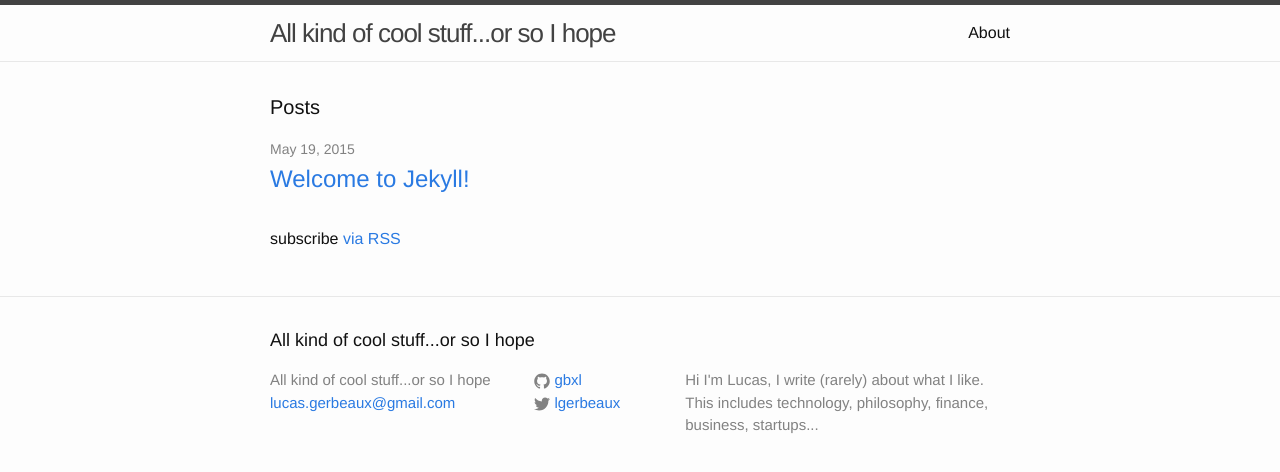
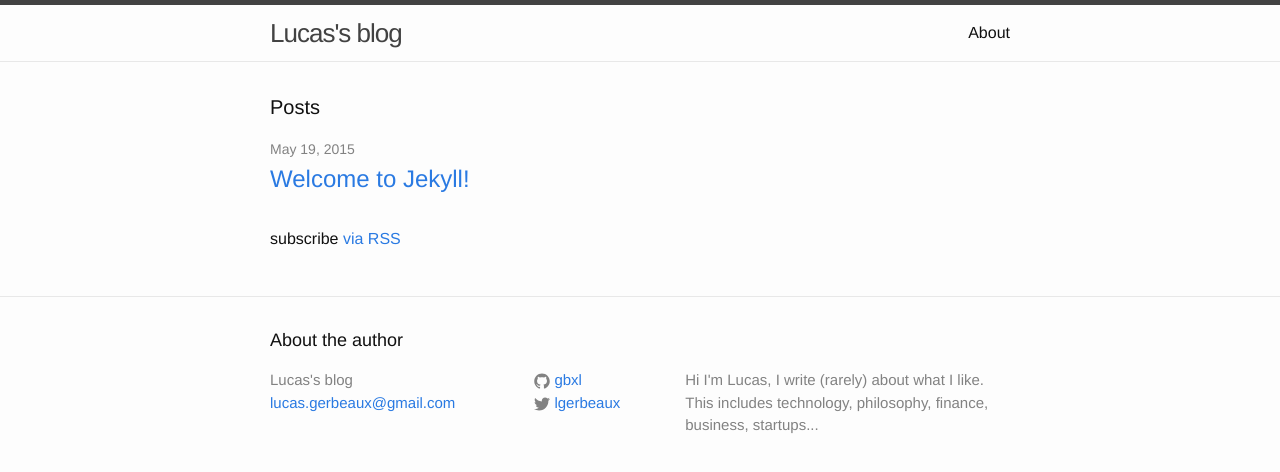
Before and after one commit to gbxl/gbxl.github.io, a Jekyll site: the page built from index.html, in a window 1280 px wide. Shown: the top 472 px of the page. Built offline with Jekyll 4.4.1, drawn with Linux system fonts in a browser that asks for light colours.

Commit message:
cleaning up a little

```diff
--- a/_config.yml
+++ b/_config.yml
@@ -1,5 +1,5 @@
 # Site settings
-title: All kind of cool stuff...or so I hope
+title: Lucas's blog
 email: lucas.gerbeaux@gmail.com
 description: > # this means to ignore newlines until "baseurl:"
   Hi I'm Lucas, I write (rarely) about what I like.
--- a/_includes/footer.html
+++ b/_includes/footer.html
@@ -2,7 +2,7 @@
 
   <div class="wrapper">
 
-    <h2 class="footer-heading">{{ site.title }}</h2>
+    <h2 class="footer-heading">About the author</h2>
 
     <div class="footer-col-wrapper">
       <div class="footer-col  footer-col-1">
```
